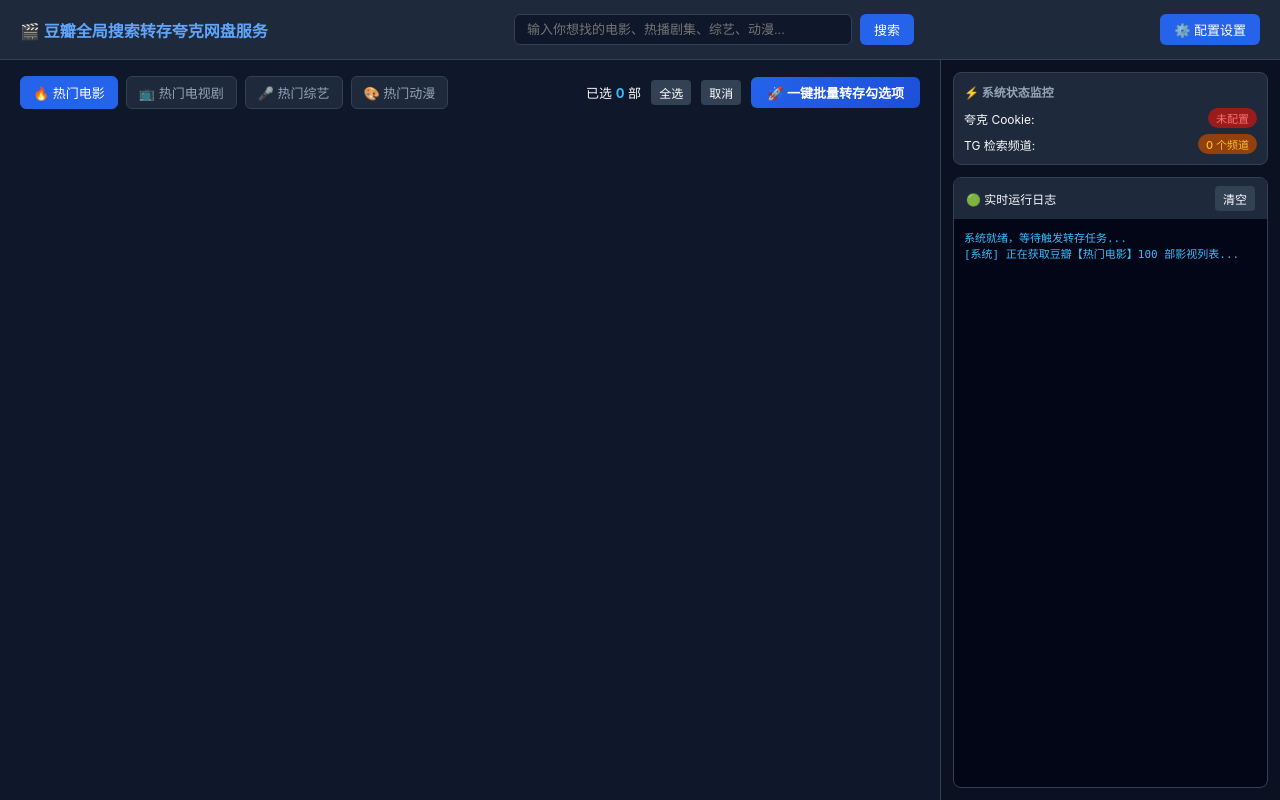
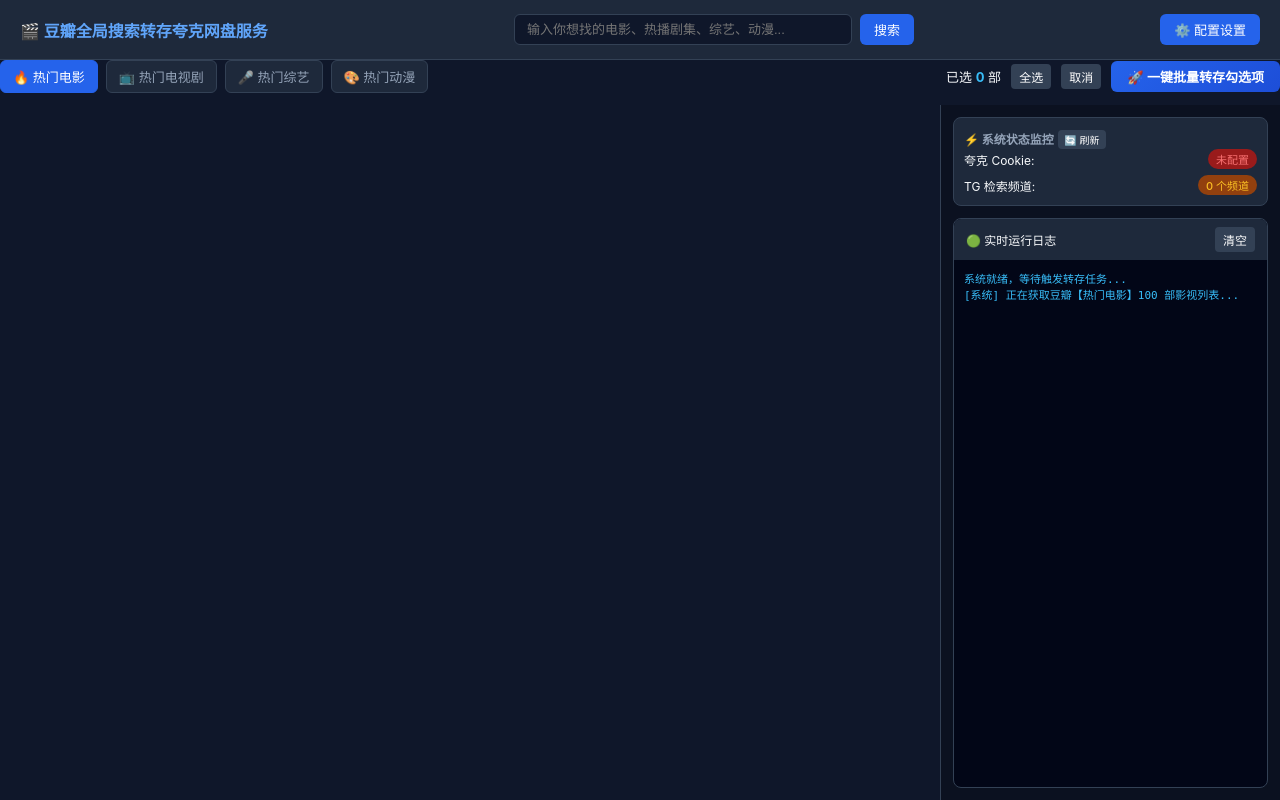
Before and after one commit to rinzaki007/DouQuarkHub, a Flask app: page / in a window 1280 px wide. Run offline with Flask 3, Linux system fonts and the light colour scheme; data that the repository does not hold is empty.

Commit message:
Update index.html

```diff
--- a/templates/index.html
+++ b/templates/index.html
@@ -8,7 +8,8 @@
 </head>
 <body>
 
-    <!-- 1 & 2: 顶部固定 Header -->
+    <!-- 顶部统一固定卡片，消除缝隙 -->
+    <div class="sticky-top-wrapper">
         <header>
             <div class="logo">🎬 豆瓣全局搜索转存夸克网盘服务</div>
             <div class="search-box">
@@ -18,9 +19,6 @@
             <button class="btn config-btn" onclick="openConfigModal()">⚙️ 配置设置</button>
         </header>
 
-    <main>
-        <div class="content-area">
-            <!-- 2: 吸顶操作栏 & 6: 四个分类 Tab -->
         <div class="top-action-bar">
             <div class="tab-group">
                 <button class="tab-btn active" id="tab-movie" onclick="switchTab('movie')">🔥 热门电影</button>
@@ -38,15 +36,21 @@
                 </button>
             </div>
         </div>
+    </div>
 
-            <!-- 3: 100个影视展示墙 -->
+    <main>
+        <div class="content-area">
+            <!-- 8列展示墙 -->
             <div class="movie-grid" id="movie-grid"></div>
         </div>
 
-        <!-- 5: 右侧监控与日志 Sidebar -->
+        <!-- 右侧监控 Sidebar -->
         <div class="log-sidebar">
             <div class="status-panel">
-                <div class="status-title">⚡ 系统状态监控</div>
+                <div class="status-header">
+                    <span class="status-title">⚡ 系统状态监控</span>
+                    <button class="btn-sm" style="font-size:10px; padding:2px 6px;" onclick="refreshStatus()">🔄 刷新</button>
+                </div>
                 <div class="status-items">
                     <div class="status-item">
                         <span>夸克 Cookie:</span>
@@ -64,7 +68,6 @@
                     <span>🟢 实时运行日志</span>
                     <button class="btn-sm" onclick="clearLog()">清空</button>
                 </div>
-                <!-- 4: 固定日志，下一轮才刷新的显示区域 -->
                 <div class="log-body" id="log-body">系统就绪，等待触发转存任务...</div>
             </div>
         </div>
```
Lines whose indentation alone changed are shown as unchanged.
